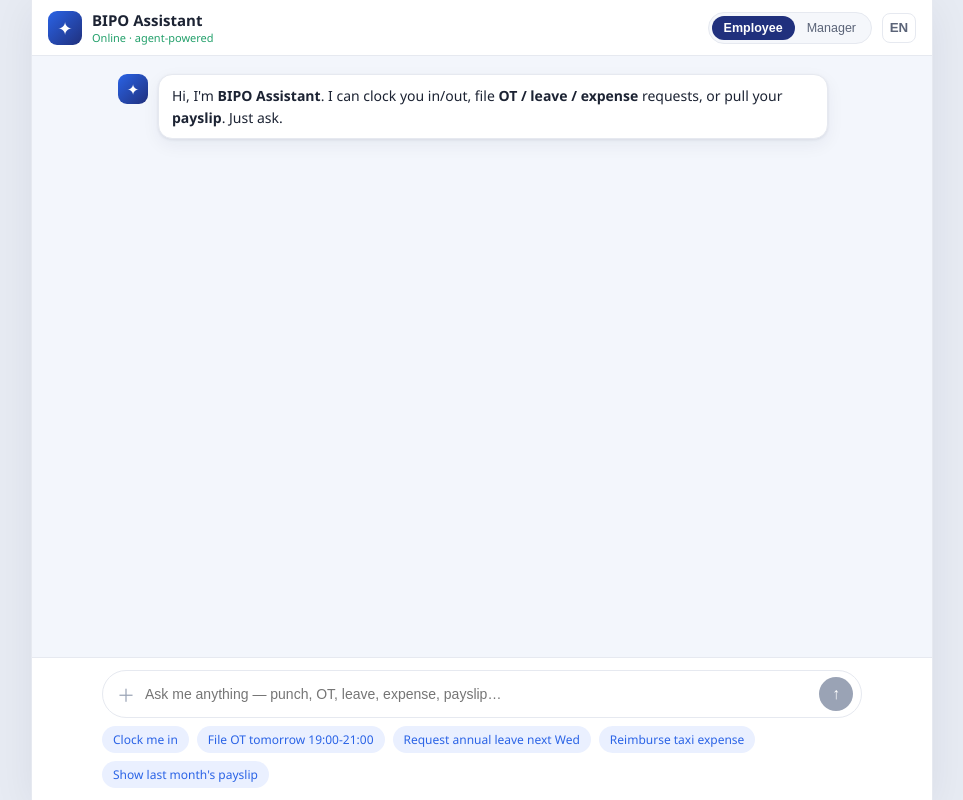
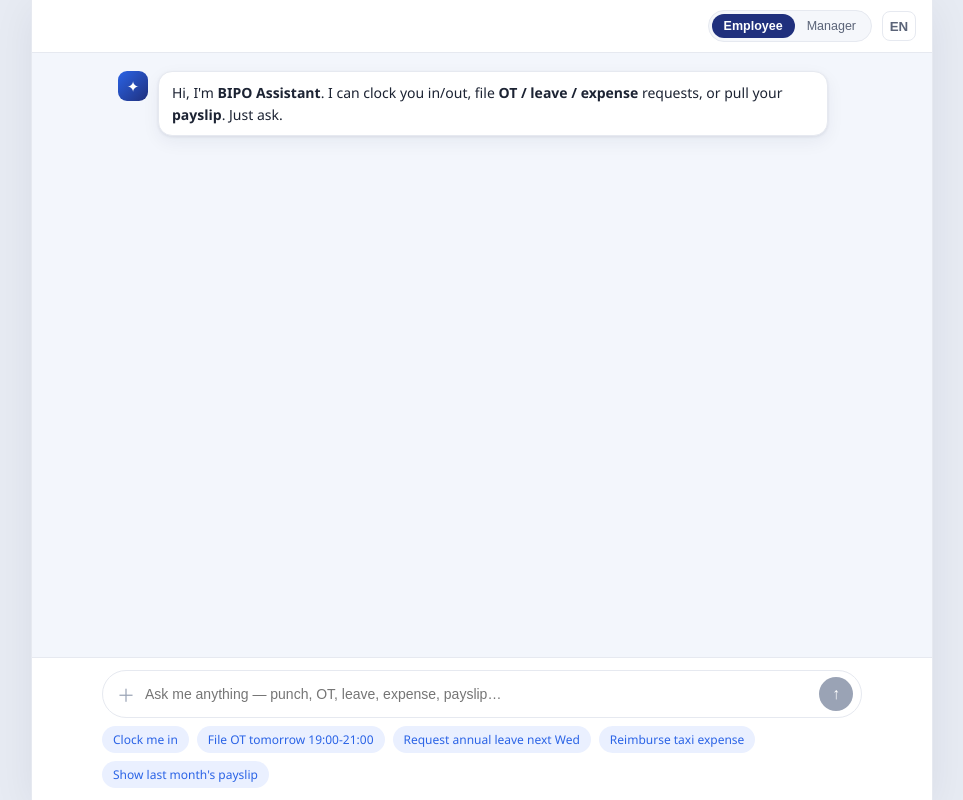
Before and after one commit to skywang01/bipo-teams-assistant, a React (Vite) app: page / in a window 1280 px wide. Shown: the whole page, without its empty margins (158-1121 px from the left). Built offline with nearby package versions, Linux system fonts and the light colour scheme; what @microsoft/teams-js would draw is missing.

Commit message:
fix(ui): 在 Teams 宿主内隐藏自绘品牌块，避免与 Teams 标签栏标题重复
teamsCtx 暴露 isInTeams(); App 在 Teams 内只保留角色/语言控件，
独立访问(浏览器/Pages)时保留完整品牌块。

Co-Authored-By: Claude Fable 5 <noreply@anthropic.com>

```diff
--- a/src/App.tsx
+++ b/src/App.tsx
@@ -3,14 +3,22 @@
 
 import { useStore } from "./state/store";
 import { Chatbot } from "./chat/Chatbot";
+import { isInTeams } from "./teams/teamsCtx";
 import { t } from "./i18n";
 
 export function App() {
   const { role, setRole, lang, switchLang, toasts } = useStore();
 
+  // 在 Teams 宿主内：Teams 标签栏已显示 app 名+图标，隐藏我们自己的品牌块避免重复；
+  // 独立访问(浏览器/Pages)：保留完整品牌块。角色/语言控件两种情况都保留。
+  const inTeams = isInTeams();
+
   return (
     <div className="app">
       <header className="topbar">
+        {inTeams ? (
+          <div className="brand-slim" />
+        ) : (
           <div className="brand">
             <div className="logo">✦</div>
             <div>
@@ -18,6 +26,7 @@ export function App() {
               <div className="sub">{t("online")}</div>
             </div>
           </div>
+        )}
         <div className="controls">
           <div className="role-seg" role="tablist" aria-label={t("switchRole")}>
             <button className={role === "ee" ? "on" : ""} onClick={() => setRole("ee")}>
--- a/src/styles.css
+++ b/src/styles.css
@@ -40,7 +40,7 @@ body { background: var(--page); color: var(--ink); }
 }
 .brand .name { font-weight: 700; font-size: 15px; }
 .brand .sub { font-size: 11px; color: var(--green); }
-.controls { display: flex; align-items: center; gap: 10px; }
+.controls { display: flex; align-items: center; gap: 10px; margin-left: auto; }
 .role-seg { display: inline-flex; background: var(--bg); border: 1px solid var(--line); border-radius: 999px; padding: 3px; }
 .role-seg button {
   border: 0; background: transparent; padding: 5px 12px; border-radius: 999px;
--- a/src/teams/teamsCtx.ts
+++ b/src/teams/teamsCtx.ts
@@ -13,14 +13,22 @@ export interface TeamsBoot {
   context?: app.Context;
 }
 
+// 模块级标记：是否运行在 Teams 宿主内。bootTeams() 在首次渲染前完成，故渲染时可直接读。
+let _inTeams = false;
+export function isInTeams(): boolean {
+  return _inTeams;
+}
+
 // 尝试初始化 Teams SDK；非 Teams 环境返回 inTeams:false，不抛错。
 export async function bootTeams(): Promise<TeamsBoot> {
   try {
     await app.initialize();
     const context = await app.getContext();
     app.notifySuccess();
+    _inTeams = true;
     return { inTeams: true, context };
   } catch {
+    _inTeams = false;
     return { inTeams: false };
   }
 }
```
Lines whose indentation alone changed are shown as unchanged.
